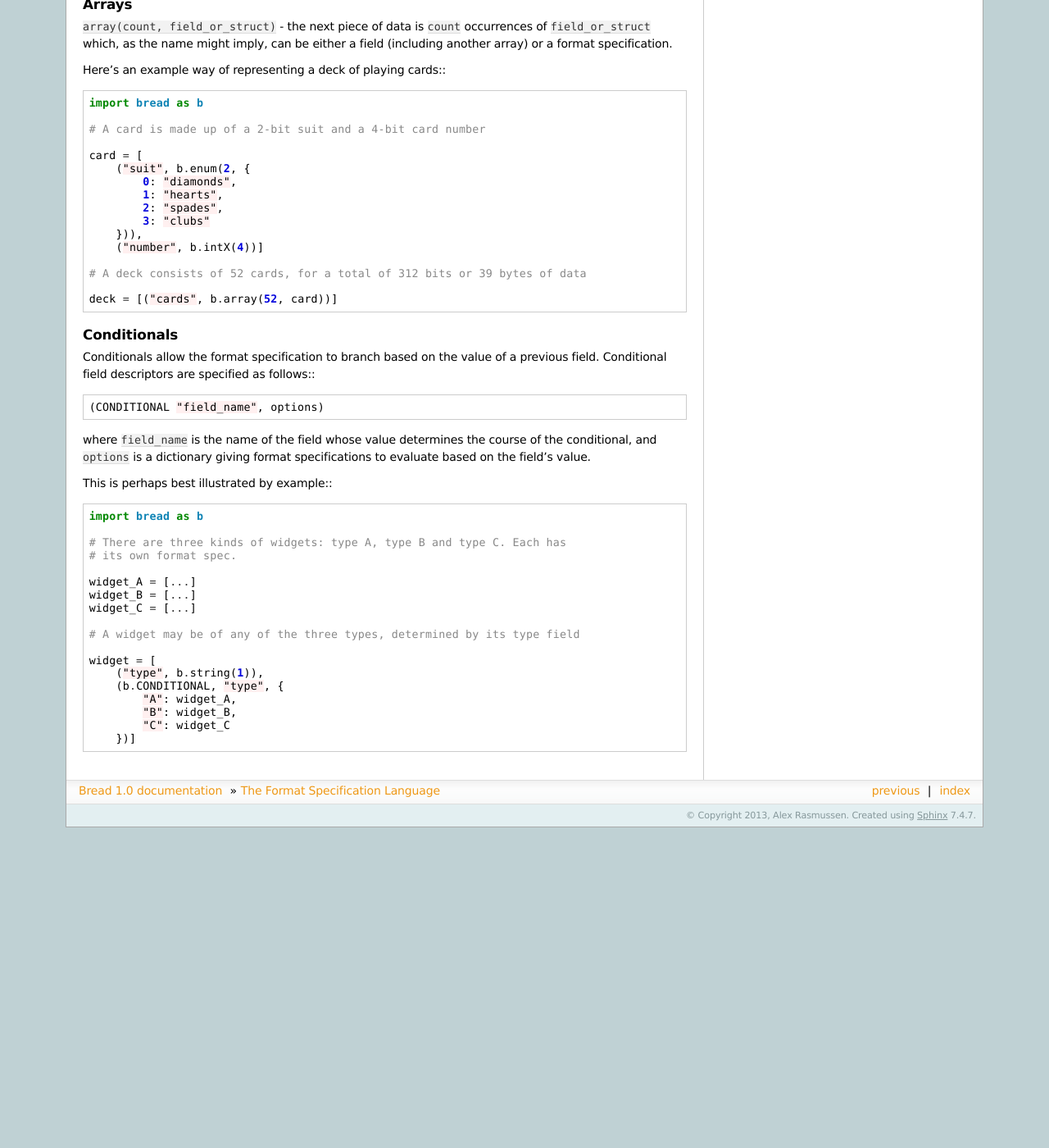
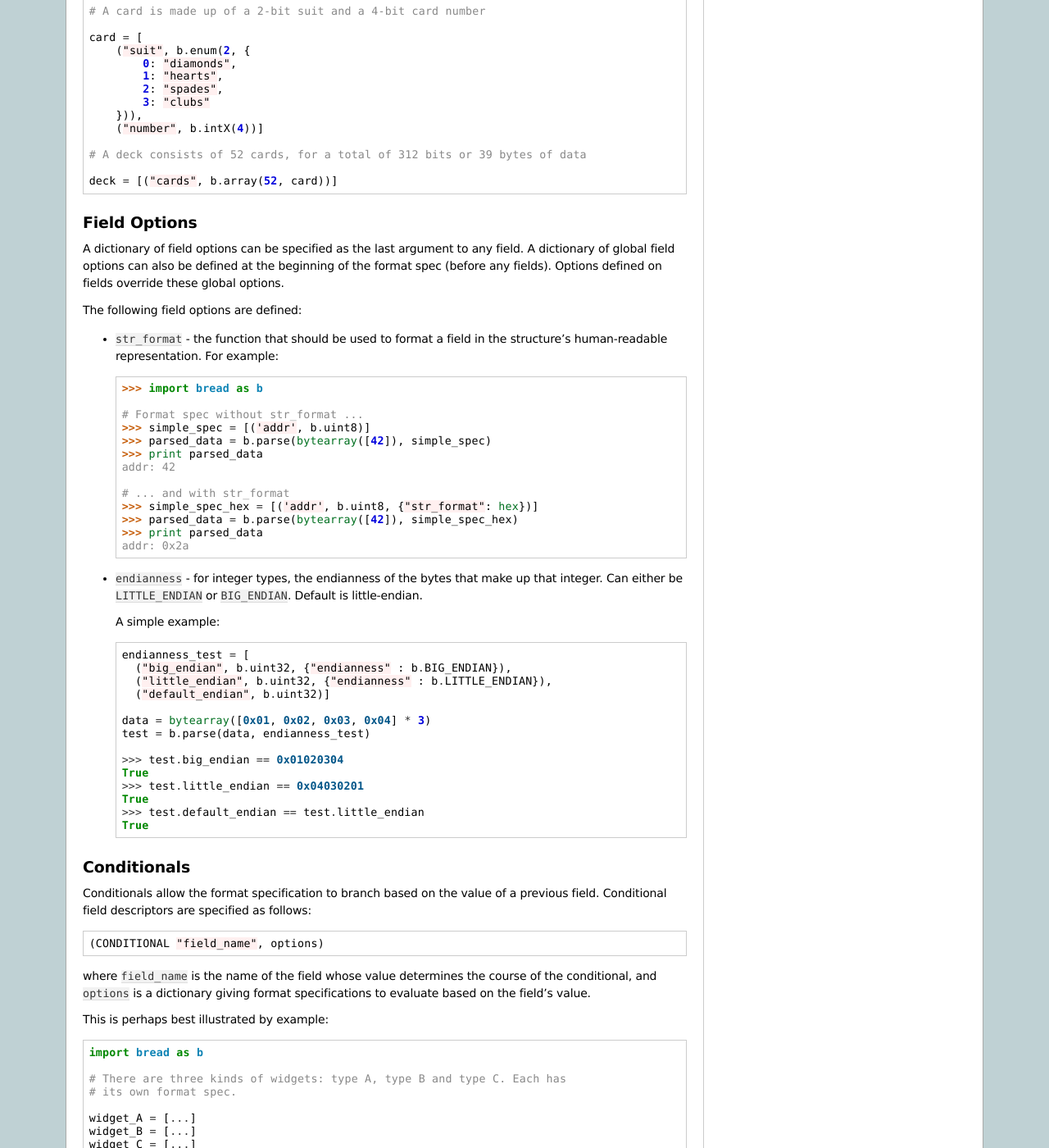
Before and after one commit to alexras/bread, a Sphinx documentation site: the page built from docs/source/spec_language.rst, in a window 1280 px wide and 1400 px high, scrolled down 1285 px. Shown: the whole window at 82% size. Built offline with Sphinx 7.4.7, drawn with Linux system fonts in a browser that asks for light colours; pages that are not in the unit, such as notebooks, are missing from menus; before the commit the page ends 2294 px from its top, so only the background shows below that; some of the changed text lies outside the part shown.

Commit message:
Improving the documentation

```diff
--- a/docs/source/index.rst
+++ b/docs/source/index.rst
@@ -19,3 +19,4 @@ User's Guide
 
    intro
    spec_language
+   parsing
--- a/docs/source/spec_language.rst
+++ b/docs/source/spec_language.rst
@@ -11,16 +11,6 @@ descriptor*. Field descriptors describe how to consume a piece of binary data
 from the input, usually to create a *field* in the resulting object. Field
 descriptors are consumed from the format specification one at a time until the
 entire list has been consumed.
-
-Parsing Options
----------------
-
-Padding
--------
-
-:py:`padding(num_bits)` - indicates that the next ``num_bits`` bits should be
-ignored. Useful in situations where only the first few bits of a byte are
-meaningful, or where the format skips multiple bits or bytes.
 
 Field Descriptors
 -----------------
@@ -70,7 +60,7 @@ Enumerations
 ``enum(length, values)`` - the next ``length`` bits represent one of a set of
 values, whose values are given by the dictionary ``values``.
 
-Here is an example of a 2-bit field representing a card suit:::
+Here is an example of a 2-bit field representing a card suit: ::
 
      import bread as b
 
@@ -88,7 +78,7 @@ Arrays
 occurrences of ``field_or_struct`` which, as the name might imply, can be
 either a field (including another array) or a format specification.
 
-Here's an example way of representing a deck of playing cards:::
+Here's an example way of representing a deck of playing cards: ::
 
      import bread as b
 
@@ -107,11 +97,58 @@ Here's an example way of representing a deck of playing cards:::
 
      deck = [("cards", b.array(52, card))]
 
+Field Options
+-------------
+
+A dictionary of field options can be specified as the last argument to any
+field. A dictionary of global field options can also be defined at the
+beginning of the format spec (before any fields). Options defined on fields
+override these global options.
+
+The following field options are defined:
+
+* ``str_format`` - the function that should be used to format a field in the
+  structure's human-readable representation. For example: ::
+
+       >>> import bread as b
+
+       # Format spec without str_format ...
+       >>> simple_spec = [('addr', b.uint8)]
+       >>> parsed_data = b.parse(bytearray([42]), simple_spec)
+       >>> print parsed_data
+       addr: 42
+
+       # ... and with str_format
+       >>> simple_spec_hex = [('addr', b.uint8, {"str_format": hex})]
+       >>> parsed_data = b.parse(bytearray([42]), simple_spec_hex)
+       >>> print parsed_data
+       addr: 0x2a
+* ``endianness`` - for integer types, the endianness of the bytes that make up
+  that integer. Can either be ``LITTLE_ENDIAN`` or ``BIG_ENDIAN``. Default is
+  little-endian.
+
+  A simple example: ::
+
+       endianness_test = [
+         ("big_endian", b.uint32, {"endianness" : b.BIG_ENDIAN}),
+         ("little_endian", b.uint32, {"endianness" : b.LITTLE_ENDIAN}),
+         ("default_endian", b.uint32)]
+
+       data = bytearray([0x01, 0x02, 0x03, 0x04] * 3)
+       test = b.parse(data, endianness_test)
+
+       >>> test.big_endian == 0x01020304
+       True
+       >>> test.little_endian == 0x04030201
+       True
+       >>> test.default_endian == test.little_endian
+       True
+
 Conditionals
-~~~~~~~~~~~~
+------------
 
 Conditionals allow the format specification to branch based on the value of a
-previous field. Conditional field descriptors are specified as follows:::
+previous field. Conditional field descriptors are specified as follows: ::
 
      (CONDITIONAL "field_name", options)
 
@@ -119,7 +156,7 @@ where ``field_name`` is the name of the field whose value determines the course
 of the conditional, and ``options`` is a dictionary giving format
 specifications to evaluate based on the field's value.
 
-This is perhaps best illustrated by example:::
+This is perhaps best illustrated by example: ::
 
      import bread as b
 
@@ -139,3 +176,10 @@ This is perhaps best illustrated by example:::
              "B": widget_B,
              "C": widget_C
          })]
+
+Padding
+-------
+
+``padding(num_bits)`` - indicates that the next ``num_bits`` bits should be
+ignored. Useful in situations where only the first few bits of a byte are
+meaningful, or where the format skips multiple bits or bytes.
```
